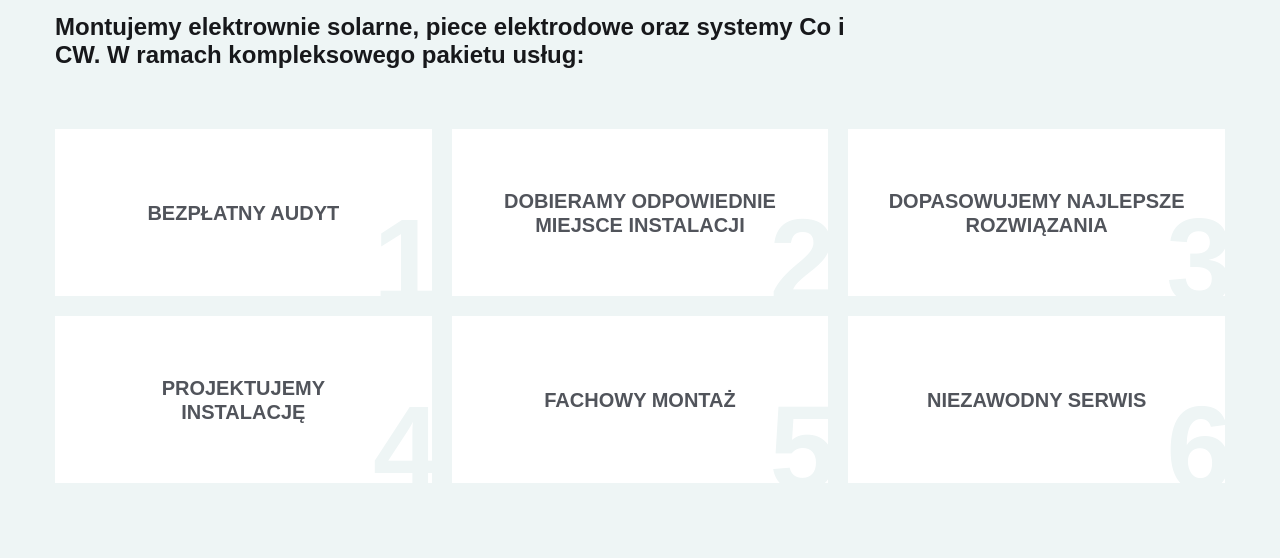
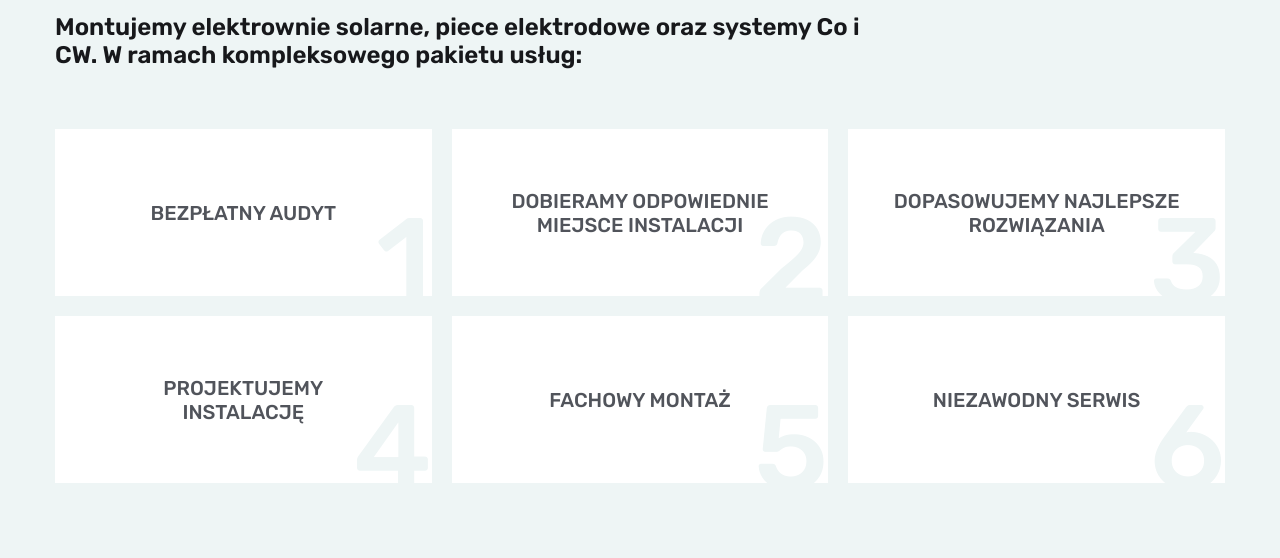
Before and after one commit to Anna-Bartkowiak/Centrum-fotowoltaika, a React (Create React App) app: page / in a window 1280 px wide. Shown: the part 1500-2058 px from the top of the page. Built offline with nearby package versions, Linux system fonts and the light colour scheme.

Commit message:
Fixed a font error.

```diff
--- a/package.json
+++ b/package.json
@@ -6,7 +6,6 @@
     "@testing-library/jest-dom": "^5.11.6",
     "@testing-library/react": "^11.2.2",
     "@testing-library/user-event": "^12.4.0",
-    "firebase": "^8.2.6",
     "node-sass": "^4.12.0",
     "react": "^17.0.1",
     "react-dom": "^17.0.1",
--- a/src/index.js
+++ b/src/index.js
@@ -1,8 +1,7 @@
 import React from 'react';
 import ReactDOM from 'react-dom';
 import App from './App';
-import "typeface-open-sans";
-import "typeface-merriweather";
+import "typeface-rubik";
 
 ReactDOM.render(
   <React.StrictMode>
--- a/src/scss/layout/_gallery.scss
+++ b/src/scss/layout/_gallery.scss
@@ -41,7 +41,7 @@
     }
 
     &__textWrapper {
-        width: 18.4rem;
+        width: 21.7rem;
         font-size: 1.8rem;
         line-height: 2.2rem;
         text-transform: uppercase;
--- a/src/scss/layout/_offer.scss
+++ b/src/scss/layout/_offer.scss
@@ -89,13 +89,12 @@
         align-items: center;
         text-align: center;
         overflow: hidden;
-        // width: 37rem;
         height: 16.7rem;
         background-color: $color-white;
         text-transform: uppercase;
         font-size: 2rem;
         line-height: 2.4rem;
-        font-weight: 700;
+        font-weight: 500;
         color: $color-tertiary;
         position: relative;
     }
@@ -104,7 +103,7 @@
         position: absolute;
         font-family: 'Rubik', sans-serif;
         bottom: -25px;
-        right: -8px;
+        right: 0;
         font-size: 12rem;
         color: $color-primary;
         line-height: 12rem;
--- a/src/scss/main.scss
+++ b/src/scss/main.scss
@@ -1,4 +1,5 @@
 @import "generic/reset";
+@import url('https://fonts.googleapis.com/css2?family=Rubik:wght@400;500;700&display=swap');
 
 @import "settings/colors";
 @import "settings/fonts";
```
Also changed, not shown: 1 other file (tests, documents, lock files or other folders).
